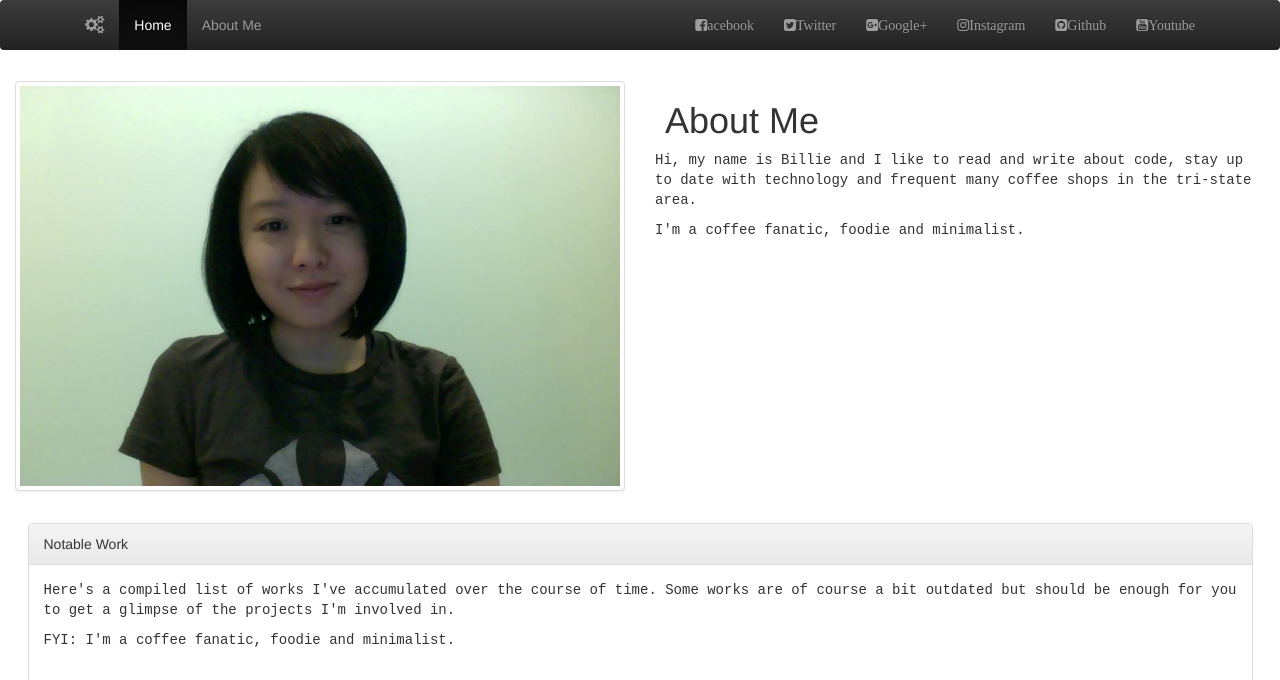
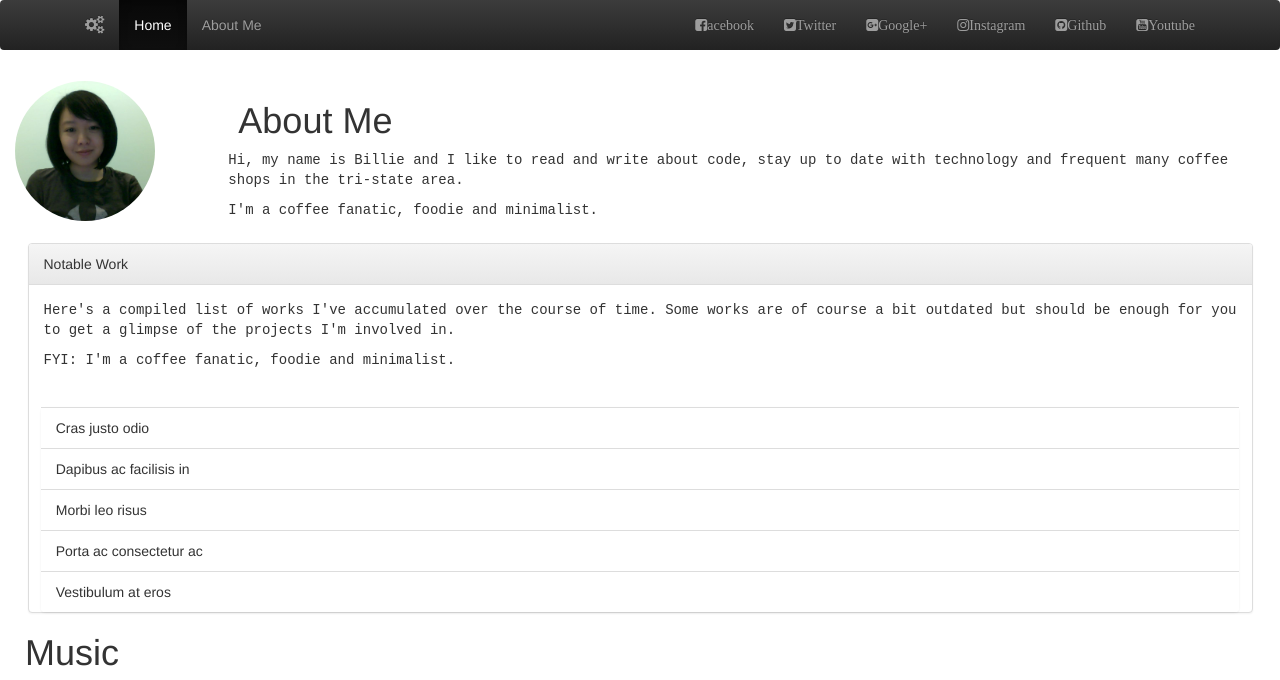
Before and after one commit to esq-willis/test_Site, a plain HTML site: page about.html in a window 1280 px wide. Shown: the top 680 px of the page. Drawn offline with nearby package versions, Linux system fonts and the light colour scheme.

Commit message:
Resize profile picture

```diff
--- a/about.html
+++ b/about.html
@@ -59,12 +59,10 @@
 
     <div class="container-fluid">
       <div class="row">
-        <div class="col-xs-6">
-          <a href="images/profile_billie.jpg" class="thumbnail" target="_blank">
-            <img src="images/profile_billie.jpg" alt="profile_img">
-          </a>
+        <div class="col-xs-2">
+          <img src="images/profile_sq.jpg" class="img-circle" alt="Responsive image">
         </div>
-        <div class="col-xs-6">
+        <div class="col-xs-10">
           <div class="text" target="_blank">
             <h1>About Me</h1>
             <p>Hi, my name is Billie and I like to read and write about code,
--- a/styles/main.css
+++ b/styles/main.css
@@ -27,3 +27,7 @@ h2, h4 {
 .panel {
 	margin: 1%;
 }
+
+.img-circle {
+	width: 140px;
+}
```
Also changed, not shown: images/profile_sq.jpg (added).
